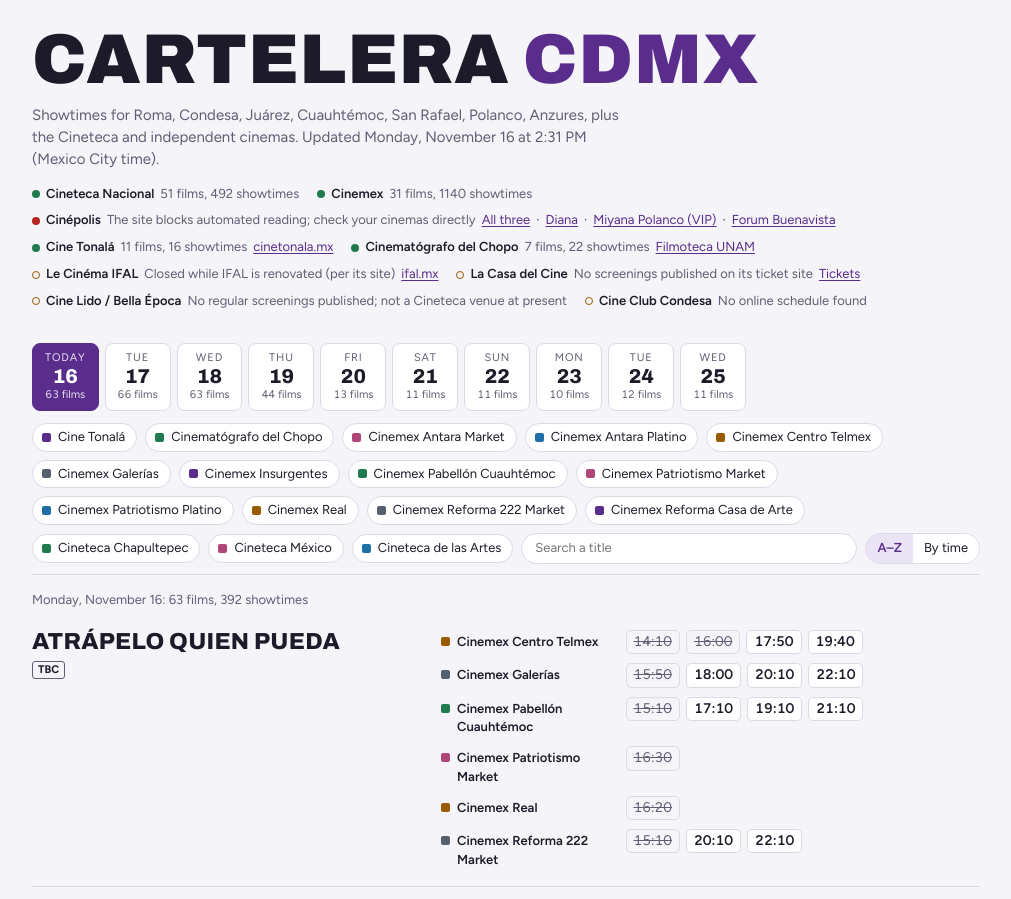
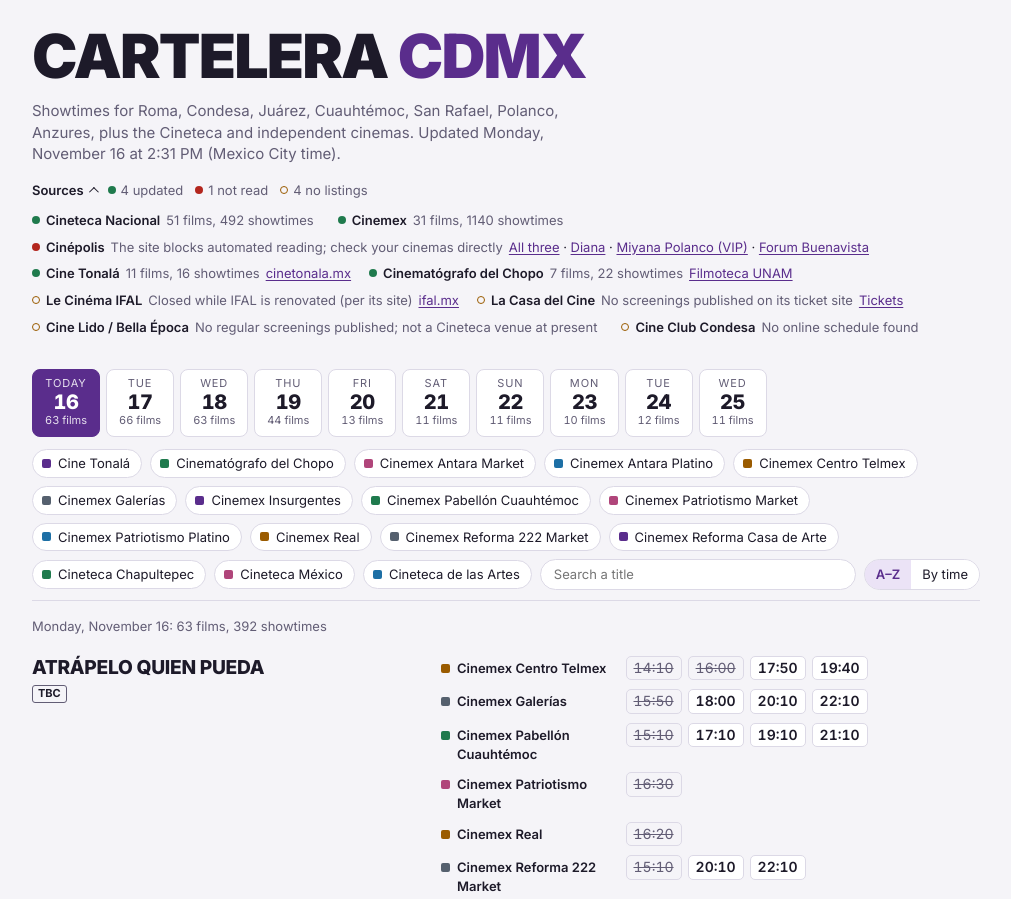
Before and after one commit to sescalantedb/carteleracuauhtemoc, a plain HTML site: page index.html in a window 1280 px wide. Shown: the top 899 px of the page, without its empty margins (134-1145 px from the left). Drawn offline with Linux system fonts and the light colour scheme.

Commit message:
Update showtimes 2026-11-16 16:40

```diff
--- a/index.html
+++ b/index.html
@@ -1,7 +1,7 @@
 <!doctype html><html lang="en"><head><meta charset="utf-8"><meta name="viewport" content="width=device-width, initial-scale=1, viewport-fit=cover"><meta name="robots" content="noindex"></head><body style="margin:0">
 <title>Cartelera CDMX</title>
 <meta name="claude:viewport-fit-sides" content="cover">
-<link rel="stylesheet" href="https://fonts.googleapis.com/css2?family=Archivo:wdth,wght@62..125,400..900&family=Figtree:wght@400;500;600;700&display=swap">
+<link rel="stylesheet" href="https://fonts.googleapis.com/css2?family=Inter:wght@400..900&display=swap">
 <style>
 /* Layout: a marquee-style masthead, then a sticky strip of day tabs, then one
    row per film with its showtimes grouped by cinema, like a printed listing. */
@@ -18,8 +18,8 @@
   --warn: #9a5b00;
   --bad: #b3261e;
   --v0: #5a2d8c; --v1: #1f7a4d; --v2: #b0457a; --v3: #1d6fa5; --v4: #9a5b00; --v5: #55606e;
-  --display: "Archivo", "Arial Narrow", "Helvetica Neue", Arial, sans-serif;
-  --body: "Figtree", system-ui, -apple-system, "Segoe UI", sans-serif;
+  --display: "Inter", system-ui, -apple-system, "Segoe UI", Roboto, sans-serif;
+  --body: "Inter", system-ui, -apple-system, "Segoe UI", Roboto, sans-serif;
 }
 @media (prefers-color-scheme: dark) {
   :root:not([data-theme="light"]) {
@@ -45,17 +45,28 @@ button, input { font: inherit; color: inherit; }
 :focus-visible { outline: 2px solid var(--accent); outline-offset: 2px; }
 
 .mast { display: flex; flex-direction: column; gap: 14px; }
-.mast h1 { margin: 0; font-family: var(--display); font-stretch: 68%; font-weight: 900; text-transform: uppercase;
-  font-size: clamp(2.6rem, 9vw, 4.4rem); line-height: .9; letter-spacing: .01em; text-wrap: balance; }
+.mast h1 { margin: 0; font-family: var(--display); font-weight: 900; text-transform: uppercase;
+  font-size: clamp(2.2rem, 8vw, 3.8rem); line-height: .95; letter-spacing: -.03em; text-wrap: balance; }
 .mast h1 span { color: var(--accent); }
 .mast p { margin: 0; color: var(--muted); max-width: 62ch; }
 .sources { display: flex; flex-wrap: wrap; gap: 8px 18px; padding: 0; margin: 0; list-style: none; font-size: 13px; }
-.sources li { display: flex; align-items: baseline; gap: 6px; }
-.sources b { font-weight: 600; }
+.sources li { display: block; }
+.sources li > .dot { display: inline-block; vertical-align: 1px; margin-right: 6px; }
+.sources b { font-weight: 600; margin-right: 6px; }
+.sources span.note { margin-right: 6px; }
+@media (max-width: 640px) { .sources { flex-direction: column; gap: 8px; } .sources li { padding-left: 14px; text-indent: -14px; } }
 .dot { width: 8px; height: 8px; border-radius: 50%; flex: none; align-self: center; background: var(--muted); }
 .ok .dot { background: var(--ok); } .error .dot { background: var(--bad); } .pending .dot { background: transparent; border: 1.5px solid var(--warn); } .partial .dot { background: var(--warn); }
 .sources span.note { color: var(--muted); }
 .sources a { color: var(--accent); text-underline-offset: 2px; }
+.srcs summary { cursor: pointer; list-style: none; display: inline-flex; flex-wrap: wrap; align-items: center; gap: 4px 12px; font-size: 13px; }
+.srcs summary::-webkit-details-marker { display: none; }
+.srcs summary > b { font-weight: 600; display: inline-flex; align-items: center; gap: 5px; }
+.srcs summary > b::after { content: ""; width: 6px; height: 6px; border: solid currentColor; border-width: 0 1.5px 1.5px 0;
+  transform: rotate(45deg) translateY(-2px); transition: transform .15s; }
+.srcs[open] summary > b::after { transform: rotate(-135deg) translate(-2px, 0); }
+.srcs summary > span { display: inline-flex; align-items: center; gap: 5px; color: var(--muted); }
+.srcs .sources { margin-top: 10px; }
 
 .bar { position: sticky; top: env(safe-area-inset-top, 0px); z-index: 5; background: var(--bg); margin-top: 22px;
   padding-block: 10px; border-bottom: 1px solid var(--line); display: flex; flex-direction: column; gap: 10px; }
@@ -65,7 +76,7 @@ body::before { content: ""; position: fixed; inset: 0 0 auto; height: env(safe-a
 .day { flex: none; border: 1px solid var(--line); background: var(--surface); border-radius: 8px; padding: 6px 12px 7px;
   cursor: pointer; text-align: center; min-width: 58px; }
 .day small { display: block; font-size: 11px; letter-spacing: .08em; text-transform: uppercase; color: var(--muted); }
-.day strong { display: block; font-family: var(--display); font-stretch: 75%; font-weight: 800; font-size: 20px; line-height: 1.05; font-variant-numeric: tabular-nums; }
+.day strong { display: block; font-family: var(--display); font-weight: 800; letter-spacing: -.02em; font-size: 20px; line-height: 1.05; font-variant-numeric: tabular-nums; }
 .day em { display: block; font-style: normal; font-size: 11px; color: var(--muted); font-variant-numeric: tabular-nums; }
 .day[aria-pressed="true"] { background: var(--accent); border-color: var(--accent); color: var(--accent-ink); }
 .day[aria-pressed="true"] small, .day[aria-pressed="true"] em { color: inherit; opacity: .85; }
@@ -83,8 +94,8 @@ body::before { content: ""; position: fixed; inset: 0 0 auto; height: env(safe-a
 .count { margin: 16px 0 4px; color: var(--muted); font-size: 13px; }
 .films { display: flex; flex-direction: column; }
 .film { display: grid; grid-template-columns: minmax(0, 5fr) minmax(0, 7fr); gap: 6px 24px; padding-block: 16px; border-bottom: 1px solid var(--line); }
-.film h2 { margin: 0; font-family: var(--display); font-stretch: 72%; font-weight: 800; text-transform: uppercase; font-size: 1.45rem;
-  line-height: 1.05; letter-spacing: .01em; text-wrap: balance; overflow-wrap: anywhere; }
+.film h2 { margin: 0; font-family: var(--display); font-weight: 800; text-transform: uppercase; font-size: 1.2rem;
+  line-height: 1.15; letter-spacing: -.015em; text-wrap: balance; overflow-wrap: anywhere; }
 .film h2 a { color: inherit; text-decoration: none; }
 .film h2 a:hover { color: var(--accent); text-decoration: underline; text-underline-offset: 3px; }
 .meta { display: flex; flex-wrap: wrap; gap: 6px 10px; align-items: center; margin-top: 7px; font-size: 12.5px; color: var(--muted); }
@@ -130,7 +141,10 @@ footer { margin-top: 28px; color: var(--muted); font-size: 12.5px; max-width: 70
   <header class="mast">
     <h1>Cartelera <span>CDMX</span></h1>
     <p id="lede"></p>
-    <ul class="sources" id="sources"></ul>
+    <details class="srcs" id="srcs">
+      <summary id="srcsum"></summary>
+      <ul class="sources" id="sources"></ul>
+    </details>
   </header>
 
   <div class="bar">
@@ -182,6 +196,12 @@ function header() {
     `<li class="${esc(s.state)}"><span class="dot"></span><b>${esc(s.name)}</b><span class="note">${esc(s.note)}</span>` +
     (s.links || []).map(l => `<a href="${esc(l.url)}" target="_blank" rel="noopener">${esc(l.label)}</a>`).join(' · ') +
     '</li>').join('');
+  // One-line summary; the full list folds open (open from the start on wide screens).
+  const label = { ok: 'updated', partial: 'partly updated', error: 'not read', pending: 'no listings' };
+  const n = st => DATA.sources.filter(s => s.state === st).length;
+  $('srcsum').innerHTML = '<b>Sources</b>' + ['ok', 'partial', 'error', 'pending'].filter(n)
+    .map(st => `<span class="${st}"><span class="dot"></span>${n(st)} ${label[st]}</span>`).join('');
+  if (matchMedia('(min-width: 641px)').matches) $('srcs').open = true;
   $('foot').textContent = 'Times come straight from each cinema’s own site and can change; check the cinema before you go. ' +
     'Cinemas usually publish a full week on Thursday, so later days fill in after that.';
 }
```
